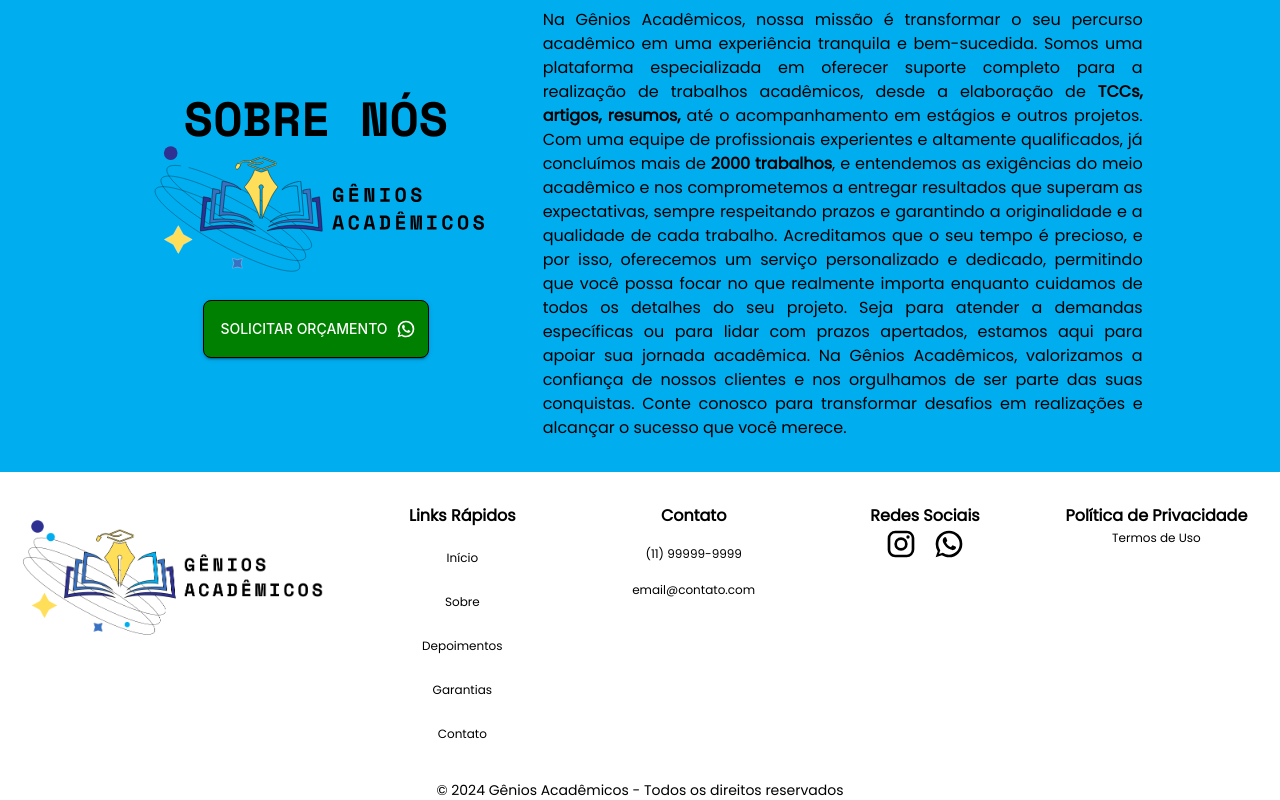
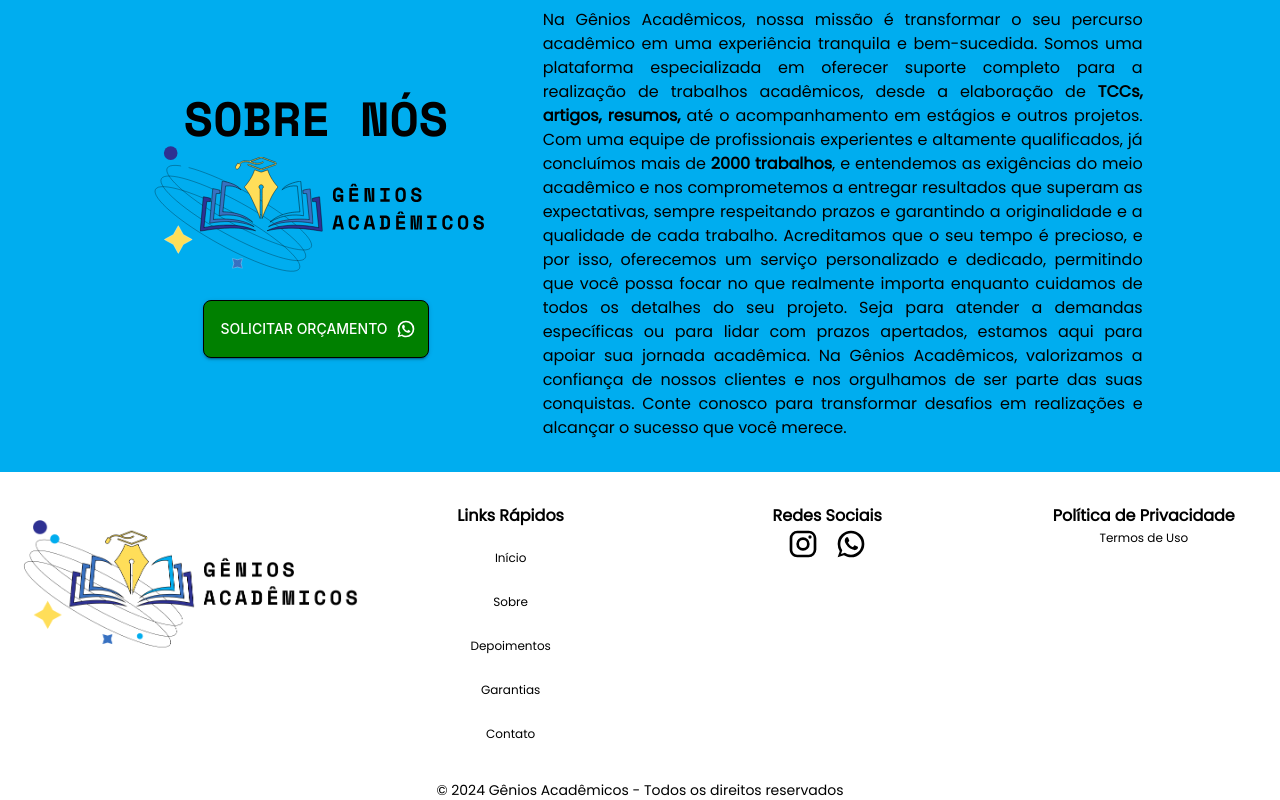
Before and after one commit to aledepaulaaa/genios, a Next.js app: page / in a window 1280 px wide. Shown: the part 4442-5242 px from the top of the page. Built offline with nearby package versions, Linux system fonts and the light colour scheme.

Commit message:
Ajuste, coluna "contato" ocultada rodapé

```diff
--- a/src/views/components/footer/MenuFooter.tsx
+++ b/src/views/components/footer/MenuFooter.tsx
@@ -58,7 +58,7 @@
                         ))}
                     </List>
                 </Grid>
-                <Grid item xs={12} gap={2} md={4} display="flex" alignItems="center" flexDirection="column">
+                {/* <Grid item xs={12} gap={2} md={4} display="flex" alignItems="center" flexDirection="column">
                     <Typography fontWeight="bold">
                         Contato
                     </Typography>
@@ -68,8 +68,8 @@
                     <Typography variant="caption">
                         email@contato.com
                     </Typography>
-                </Grid>
-                <Grid item xs={12} md={4} display="flex" alignItems="center" flexDirection="column">
+                </Grid> */}
+                <Grid item xs={12} md={6} display="flex" alignItems="center" flexDirection="column">
                     <Typography fontWeight="bold">
                         Redes Sociais
                     </Typography>
```
